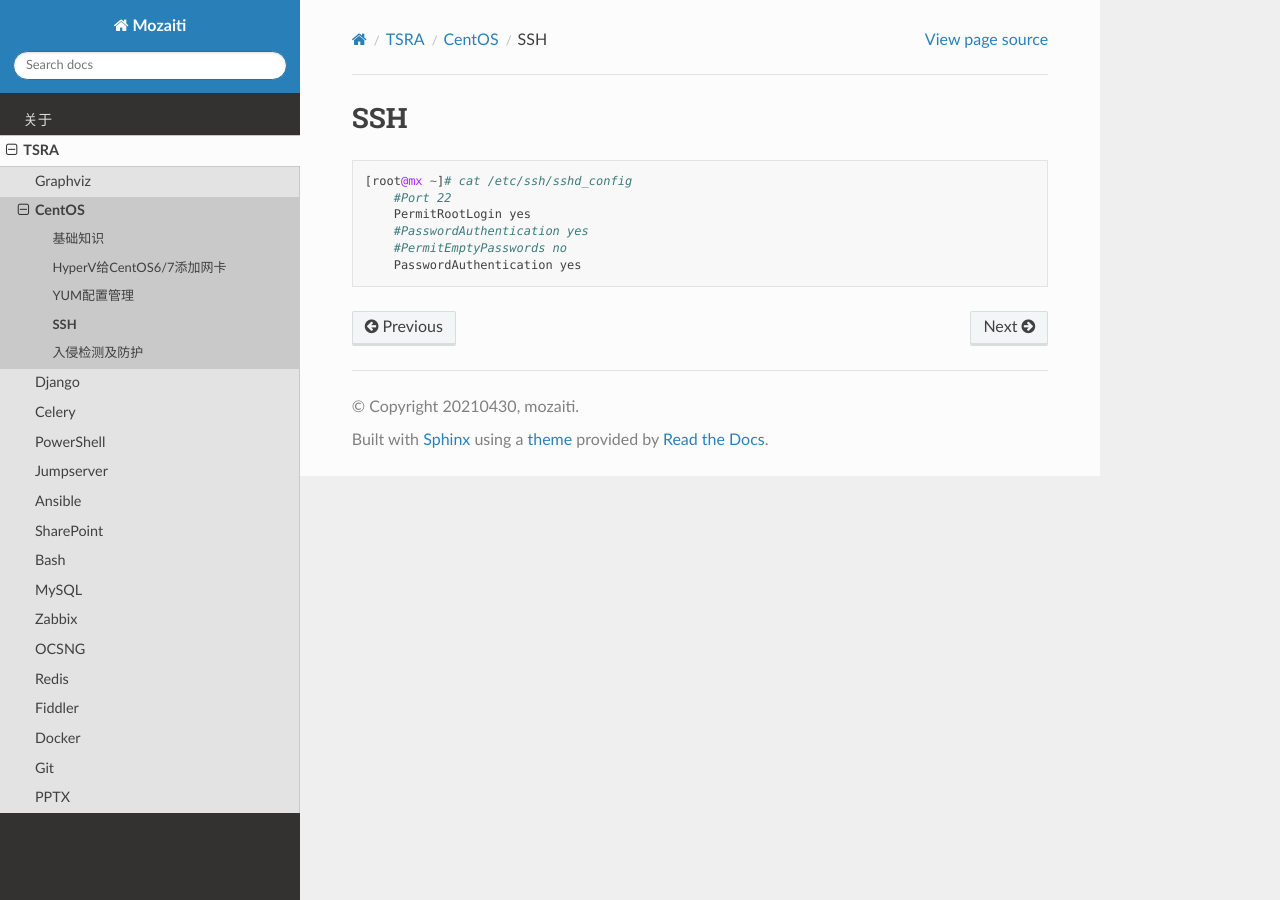
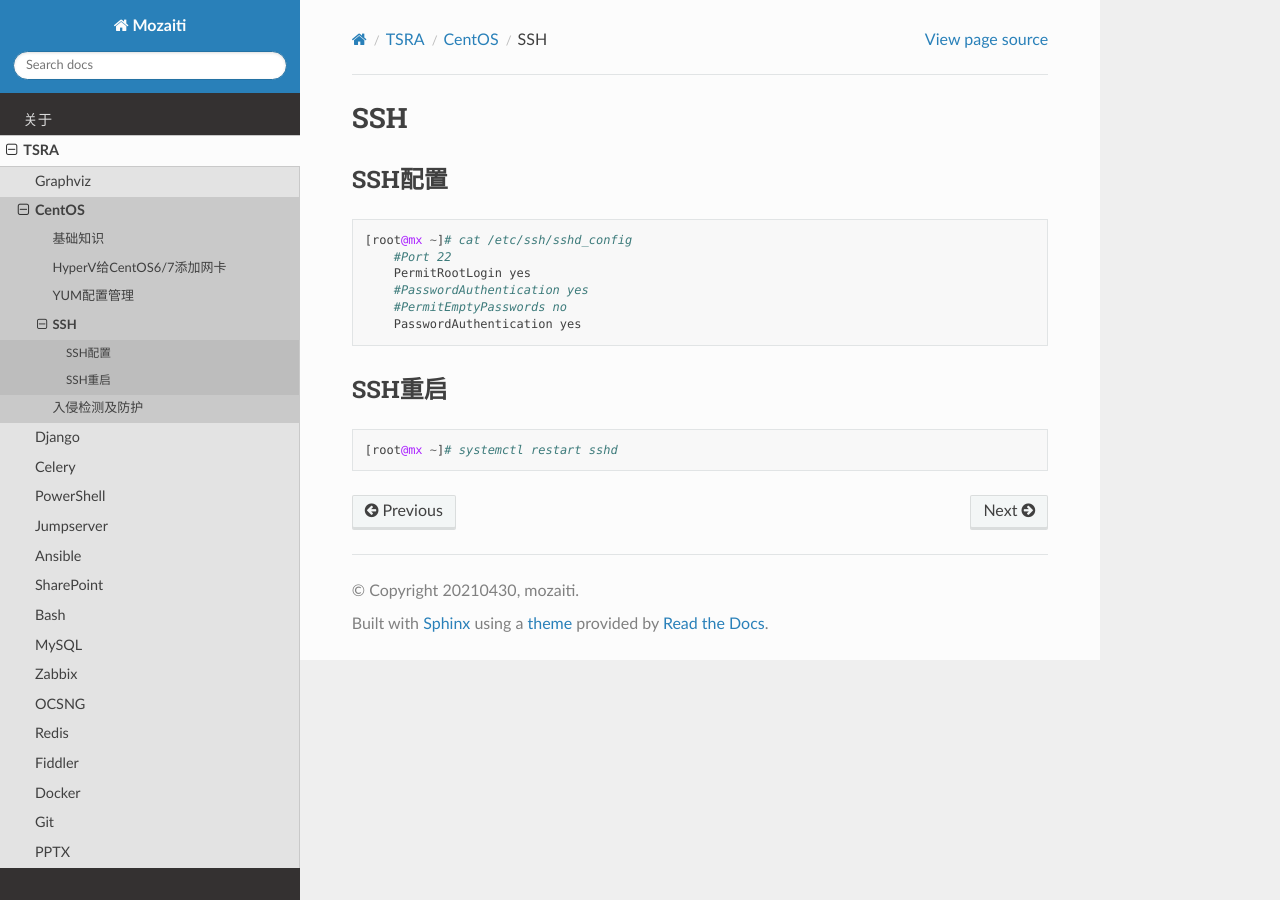
Before and after one commit to timhuang5129/mozaiti, a Sphinx documentation site: the page built from source/tsra/centos/docs/ssh.rst, in a window 1280 px wide. Built offline with Sphinx 7.4.7 and the Read the Docs theme 2.0.0, drawn with Linux system fonts in a browser that asks for light colours; pages that are not in the unit, such as notebooks, are missing from menus.

Commit message:
Update ssh.rst

```diff
--- a/source/tsra/centos/docs/ssh.rst
+++ b/source/tsra/centos/docs/ssh.rst
@@ -1,5 +1,8 @@
 SSH
---------
+=======
+
+SSH配置
+----------
 ::
 
 	[root@mx ~]# cat /etc/ssh/sshd_config
@@ -8,3 +11,9 @@ SSH
 	    #PasswordAuthentication yes
 	    #PermitEmptyPasswords no
 	    PasswordAuthentication yes
+
+SSH重启
+----------
+::
+
+	[root@mx ~]# systemctl restart sshd
```
